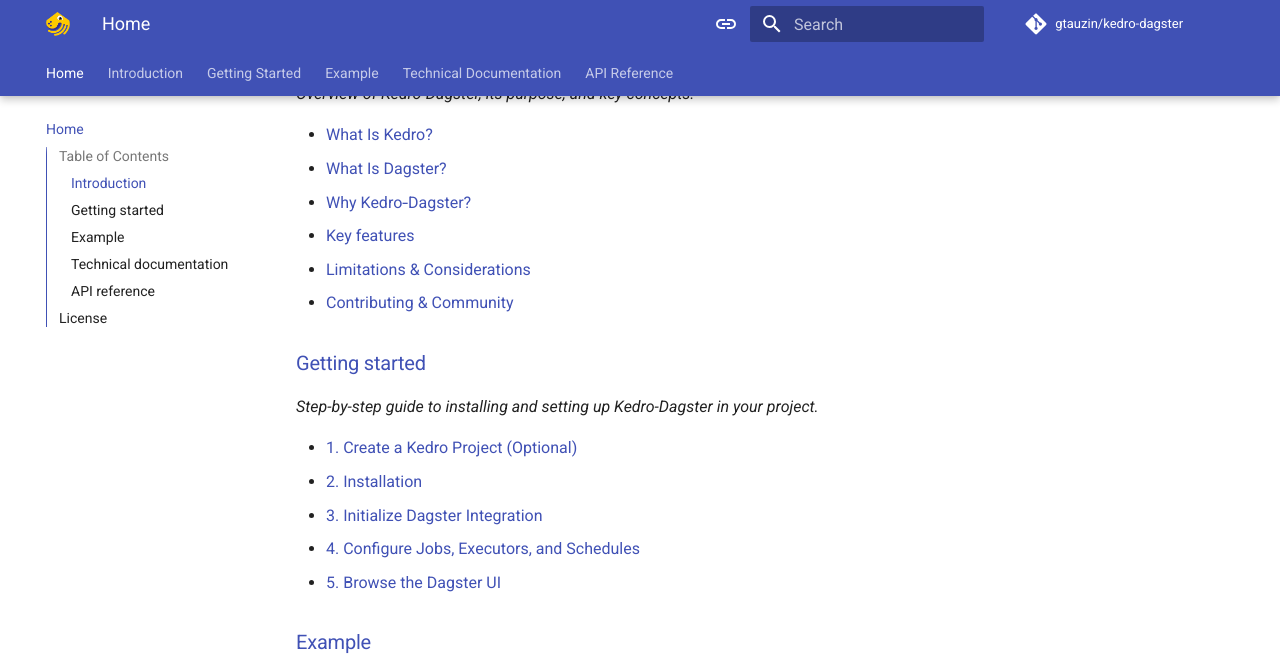
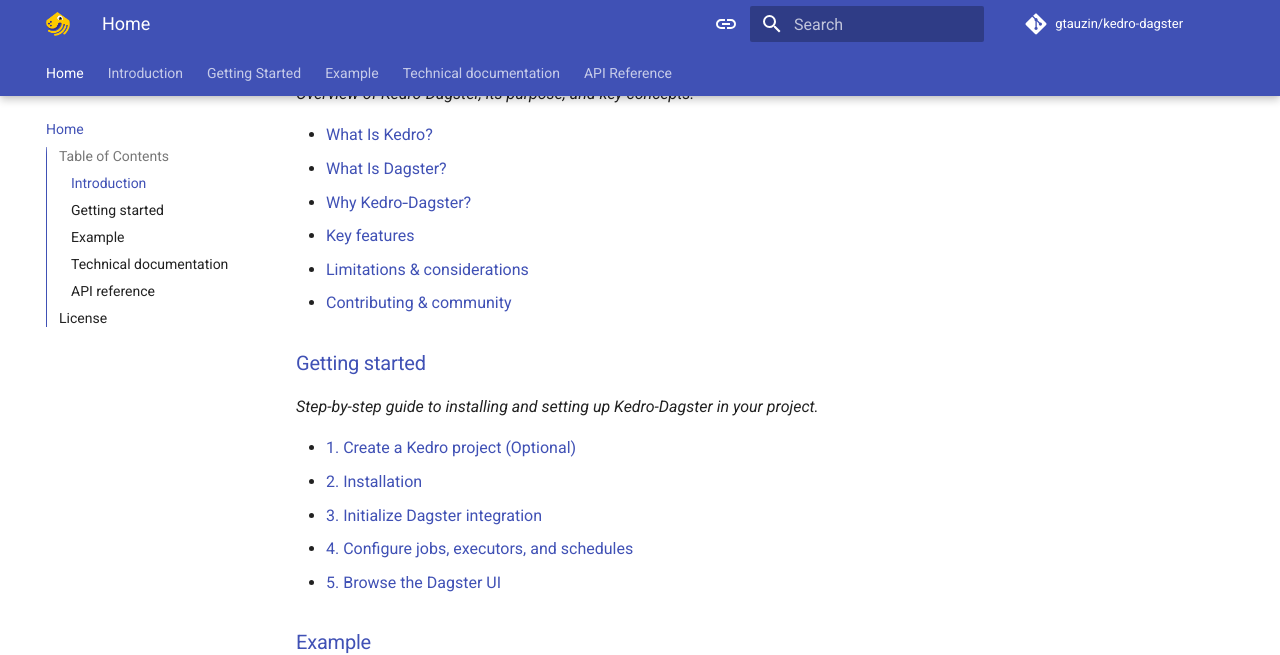
Before and after one commit to gtauzin/kedro-dagster, an MkDocs documentation site: the page built from docs/index.md, in a window 1280 px wide and 900 px high, scrolled down 1145 px. Shown: the top 655 px of the window. Built offline with MkDocs 1.6.1 and Material for MkDocs 9.7.7, drawn with Linux system fonts in a browser that asks for light colours; comment, search, counter and statistics services are not loaded; the version menu is left out.

```diff
--- a/docs/index.md
+++ b/docs/index.md
@@ -21,17 +21,17 @@ Kedro-Dagster is a [Kedro](https://kedro.readthedocs.io/) plugin that enables se
 - [What Is Dagster?](pages/intro.md#what-is-dagster)
 - [Why Kedro‑Dagster?](pages/intro.md#why-kedrodagster)
 - [Key features](pages/intro.md#key-features)
-- [Limitations & Considerations](pages/intro.md#limitations-and-considerations)
-- [Contributing & Community](pages/intro.md#contributing-and-community)
+- [Limitations & considerations](pages/intro.md#limitations-and-considerations)
+- [Contributing & community](pages/intro.md#contributing-and-community)
 
 ### [Getting started](pages/getting-started.md)
 
   *Step-by-step guide to installing and setting up Kedro-Dagster in your project.*
 
-- [1. Create a Kedro Project (Optional)](pages/getting-started.md#1-create-a-kedro-project-optional)
+- [1. Create a Kedro project (Optional)](pages/getting-started.md#1-create-a-kedro-project-optional)
 - [2. Installation](pages/getting-started.md#2-installation)
-- [3. Initialize Dagster Integration](pages/getting-started.md#3-initialize-dagster-integration)
-- [4. Configure Jobs, Executors, and Schedules](pages/getting-started.md#4-configure-jobs-executors-and-schedules)
+- [3. Initialize Dagster integration](pages/getting-started.md#3-initialize-dagster-integration)
+- [4. Configure jobs, executors, and schedules](pages/getting-started.md#4-configure-jobs-executors-and-schedules)
 - [5. Browse the Dagster UI](pages/getting-started.md#5-browse-the-dagster-ui)
 
 ### [Example](pages/example.md)
--- a/mkdocs.yml
+++ b/mkdocs.yml
@@ -10,7 +10,7 @@ nav:
   - Introduction: pages/intro.md
   - Getting Started: pages/getting-started.md
   - Example: pages/example.md
-  - Technical Documentation: pages/technical.md
+  - Technical documentation: pages/technical.md
   - API Reference: pages/api.md
 
 theme:
```
Also changed, not shown: docs/pages/example.md (+2 -2 lines), docs/pages/getting-started.md (+3 -3 lines), docs/pages/intro.md (+4 -4 lines), docs/pages/technical.md (+2 -2 lines).
